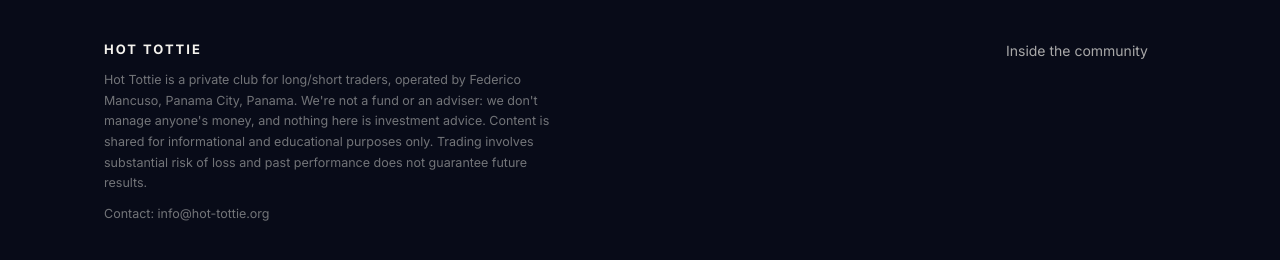
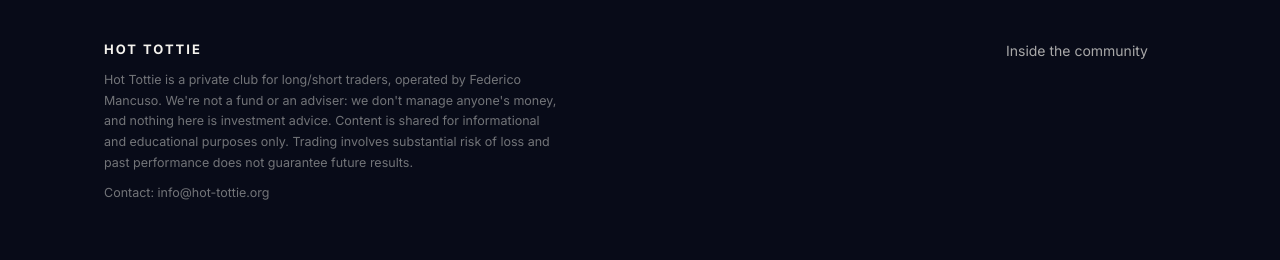
Before and after one commit to FreddieMack97/Hot-Tottie, a plain HTML site: page index.html in a window 1280 px wide. Shown: the part 4675-4935 px from the top of the page. Drawn offline with nearby package versions, Linux system fonts and the light colour scheme; a web font is replaced by a local one.

```diff
--- a/index.html
+++ b/index.html
@@ -596,7 +596,7 @@
 
       <p class="fine-print">
         Hot Tottie is a private club for long/short traders, operated by
-        Federico Mancuso, Panama City, Panama.
+        Federico Mancuso.
         We're not a fund or an adviser: we don't manage anyone's money, and nothing here is investment advice.
         Content is shared for informational and educational purposes only. Trading involves substantial risk of loss
         and past performance does not guarantee future results.
```
